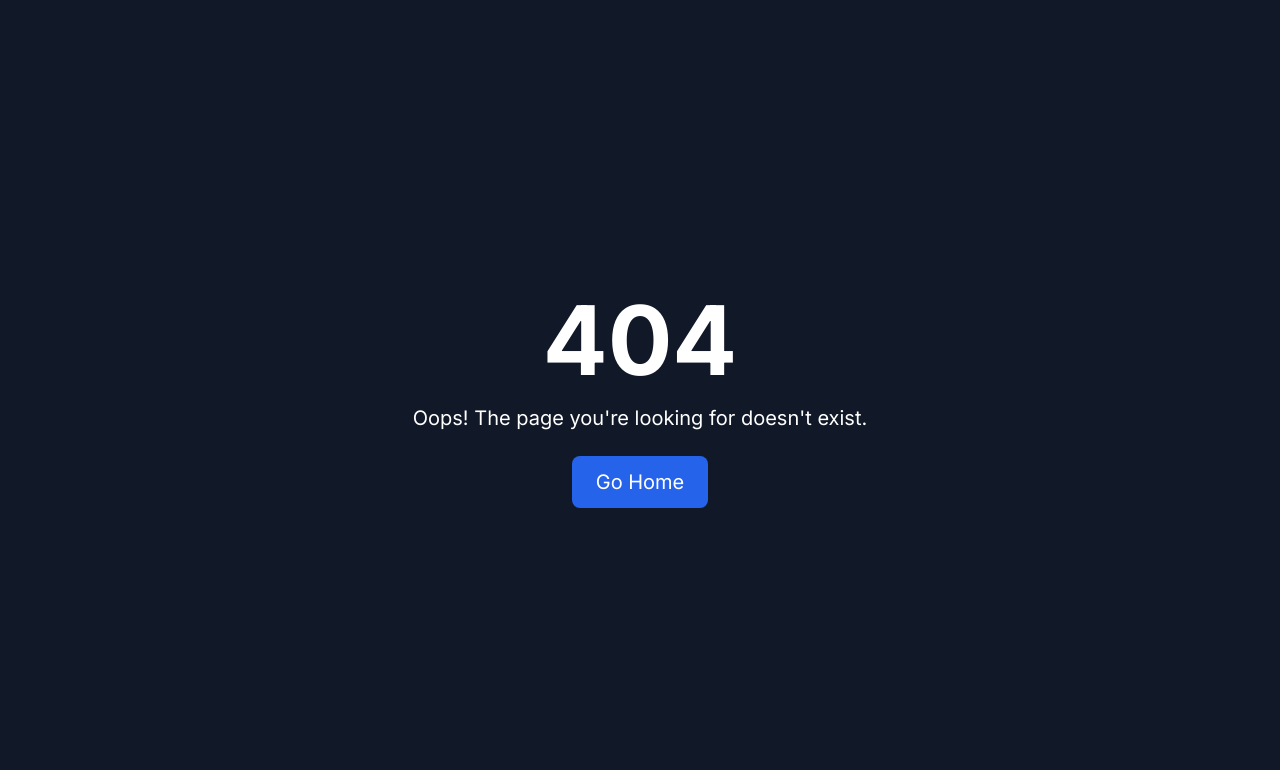
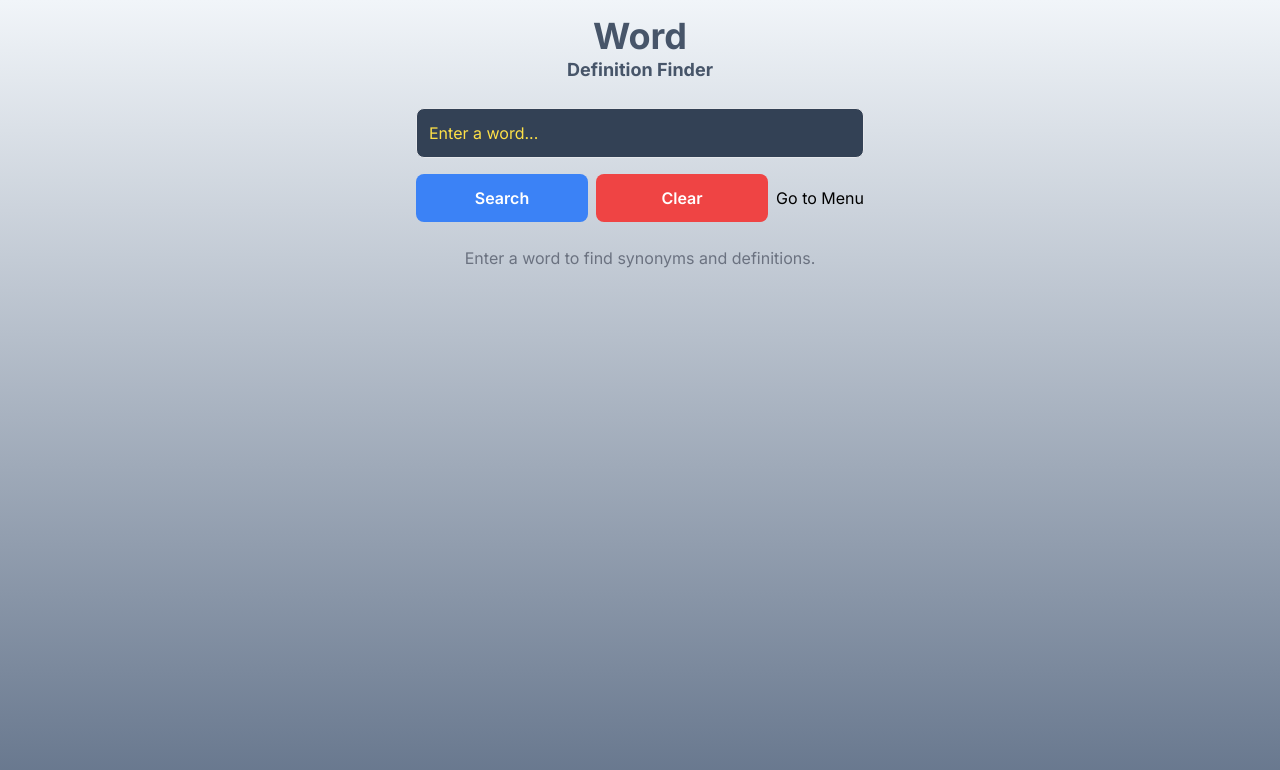
Before and after one commit to uk030621/UtilityApp, a Next.js app: page /thesaurus in a window 1280 px wide. Before the commit this address had no page. Shown: the top 770 px of the page. Built offline with nearby package versions, Linux system fonts and the light colour scheme.

Commit message:
Added Thesaurus

```diff
--- /dev/null
+++ b/app/api/thesaurus/route.js
@@ -0,0 +1,61 @@
+// Backend API Route
+// File: app/api/thesaurus/route.js
+
+export async function GET(request) {
+  const { searchParams } = new URL(request.url);
+  const word = searchParams.get("word");
+
+  if (!word) {
+    return new Response(JSON.stringify({ error: "Word is required" }), {
+      status: 400,
+      headers: { "Content-Type": "application/json" },
+    });
+  }
+
+  try {
+    // Fetch synonyms from Datamuse API
+    const synonymsResponse = await fetch(
+      `https://api.datamuse.com/words?rel_syn=${encodeURIComponent(word)}`
+    );
+
+    if (!synonymsResponse.ok) {
+      throw new Error("Failed to fetch synonyms");
+    }
+
+    const synonyms = await synonymsResponse.json();
+
+    // Fetch dictionary data from Free Dictionary API
+    const dictionaryResponse = await fetch(
+      `https://api.dictionaryapi.dev/api/v2/entries/en/${encodeURIComponent(
+        word
+      )}`
+    );
+
+    const dictionaryData = dictionaryResponse.ok
+      ? await dictionaryResponse.json()
+      : null;
+
+    // Fetch spelling suggestions from Datamuse API
+    const suggestionsResponse = await fetch(
+      `https://api.datamuse.com/words?sp=${encodeURIComponent(word)}`
+    );
+    const suggestions = await suggestionsResponse.json();
+
+    // Combine results
+    return new Response(
+      JSON.stringify({
+        synonyms,
+        definition: dictionaryData
+          ? dictionaryData[0]?.meanings[0]?.definitions[0]?.definition
+          : "Definition not found",
+        suggestions,
+      }),
+      { status: 200, headers: { "Content-Type": "application/json" } }
+    );
+  } catch (error) {
+    return new Response(
+      JSON.stringify({ error: "Error fetching data. Please try again." }),
+      { status: 500, headers: { "Content-Type": "application/json" } }
+    );
+  }
+}
--- a/app/page.tsx
+++ b/app/page.tsx
@@ -40,16 +40,32 @@ export default function Home() {
       <p className="text-black mb-5 ">You are signed-in</p>
       <p className="text-black text-xl pb-3">Select an app from below...</p>
       <ul className="list-none text-center">
-        <li className="mb-4">
+        <li className="mb-2">
+          <Link
+            href="/basiccalc"
+            className="text-black  text-basic font-light hover:underline"
+          >
+            Calculator
+          </Link>
+        </li>
+        <li className="mb-2">
+          <Link
+            href="/crud"
+            className="text-black  text-basic font-light hover:underline"
+          >
+            Reminders
+          </Link>
+        </li>
+        <li className="mb-2">
           <Link
             href="/taxparameters"
             className="text-black  text-basic font-light hover:underline "
           >
-            Basic Tax Calculator
+            Basic Tax & NI Calculator
           </Link>
         </li>
 
-        <li className="mb-4">
+        <li className="mb-2">
           <Link
             href="/qrcodegen"
             className="text-black  text-basic font-light hover:underline"
@@ -57,20 +73,13 @@ export default function Home() {
             QR Code Generator
           </Link>
         </li>
-        <li className="mb-4">
+
+        <li className="mb-2">
           <Link
-            href="/crud"
+            href="/thesaurus"
             className="text-black  text-basic font-light hover:underline"
           >
-            Reminders
-          </Link>
-        </li>
-        <li className="mb-4">
-          <Link
-            href="/basiccalc"
-            className="text-black  text-basic font-light hover:underline"
-          >
-            Calculator
+            Thesaurus
           </Link>
         </li>
       </ul>
--- /dev/null
+++ b/app/thesaurus/page.js
@@ -0,0 +1,153 @@
+// Frontend Page
+// File: app/page.js
+
+"use client";
+
+import { useState } from "react";
+import Link from "next/link";
+
+export default function HomePage() {
+  const [word, setWord] = useState("");
+  const [synonyms, setSynonyms] = useState([]);
+  const [definition, setDefinition] = useState("");
+  const [suggestions, setSuggestions] = useState([]);
+  const [error, setError] = useState(null);
+  const [loading, setLoading] = useState(false);
+
+  const fetchWordData = async (searchWord = word) => {
+    if (!searchWord.trim()) {
+      setError("Please enter a word to search.");
+      return;
+    }
+
+    setError(null);
+    setSynonyms([]);
+    setDefinition("");
+    setLoading(true);
+
+    try {
+      const response = await fetch(
+        `/api/thesaurus?word=${encodeURIComponent(searchWord)}`
+      );
+      if (!response.ok) {
+        throw new Error("Failed to fetch data");
+      }
+
+      const data = await response.json();
+      if (data.error) {
+        setError(data.error);
+      } else {
+        setSynonyms(data.synonyms);
+        setDefinition(data.definition);
+        setSuggestions(data.suggestions);
+      }
+    } catch (err) {
+      setError("An error occurred while fetching data.");
+    } finally {
+      setLoading(false);
+    }
+  };
+
+  const clearFields = () => {
+    setWord("");
+    setSynonyms([]);
+    setDefinition("");
+    setSuggestions([]);
+    setError(null);
+  };
+
+  const selectSuggestionAndSearch = (suggestion) => {
+    setWord(suggestion);
+    fetchWordData(suggestion);
+  };
+
+  const selectSynonymAndSearch = (synonym) => {
+    setWord(synonym);
+    fetchWordData(synonym);
+  };
+
+  return (
+    <div className="flex flex-col items-center justify-start min-h-screen bg-gray-50 p-4 bg-gradient-to-b from-slate-100 to-slate-500">
+      <h1 className="text-4xl font-bold text-center text-slate-600 mb-6 w-full">
+        Word
+        <span className="block text-lg">Definition Finder</span>
+      </h1>
+
+      <div className="w-full max-w-md">
+        <input
+          type="text"
+          placeholder="Enter a word..."
+          value={word}
+          onChange={(e) => setWord(e.target.value)}
+          className="w-full p-3 border rounded-lg focus:outline-none focus:ring-2 focus:ring-blue-500 bg-slate-700 text-white placeholder-yellow-300"
+        />
+        <div className="flex gap-2 mt-4">
+          <button
+            onClick={() => fetchWordData()}
+            className="flex-1 p-3 bg-blue-500 text-white font-semibold rounded-lg hover:bg-blue-600"
+          >
+            {loading ? "Searching..." : "Search"}
+          </button>
+          <button
+            onClick={clearFields}
+            className="flex-1 p-3 bg-red-500 text-white font-semibold rounded-lg hover:bg-red-700"
+          >
+            Clear
+          </button>
+          <Link className="hover:underline self-center" href="/">
+            Go to Menu
+          </Link>
+        </div>
+      </div>
+
+      {error && <p className="mt-4 text-red-500">{error}</p>}
+
+      {definition && (
+        <div className="mt-6 w-full max-w-md p-4 bg-white rounded-lg shadow">
+          <h2 className="text-lg font-semibold text-blue-600">Definition</h2>
+          <p className="mt-2 text-gray-700">{definition}</p>
+        </div>
+      )}
+
+      {synonyms.length > 0 && (
+        <div className="mt-6 w-full max-w-md">
+          <h2 className="text-lg font-semibold text-gray-700">Synonyms:</h2>
+          <ul className="mt-2 space-y-2">
+            {synonyms.map((synonym, index) => (
+              <li
+                key={index}
+                onClick={() => selectSynonymAndSearch(synonym.word)}
+                className="p-3 border rounded-lg shadow-sm hover:bg-gray-600 cursor-pointer  bg-black text-white"
+              >
+                {synonym.word}
+              </li>
+            ))}
+          </ul>
+        </div>
+      )}
+
+      {suggestions.length > 0 && (
+        <div className="mt-6 w-full max-w-md">
+          <h2 className="text-lg font-semibold text-gray-700">Did you mean:</h2>
+          <ul className="mt-2 space-y-2">
+            {suggestions.map((suggestion, index) => (
+              <li
+                key={index}
+                onClick={() => selectSuggestionAndSearch(suggestion.word)}
+                className="p-2 bg-gray-100 rounded-lg hover:bg-gray-200 cursor-pointer"
+              >
+                {suggestion.word}
+              </li>
+            ))}
+          </ul>
+        </div>
+      )}
+
+      {!loading && synonyms.length === 0 && !error && !definition && (
+        <p className="mt-6 text-gray-500">
+          Enter a word to find synonyms and definitions.
+        </p>
+      )}
+    </div>
+  );
+}
```
Also changed, not shown: personal_tax.taxparameters.json (deleted, +0 -71 lines).
